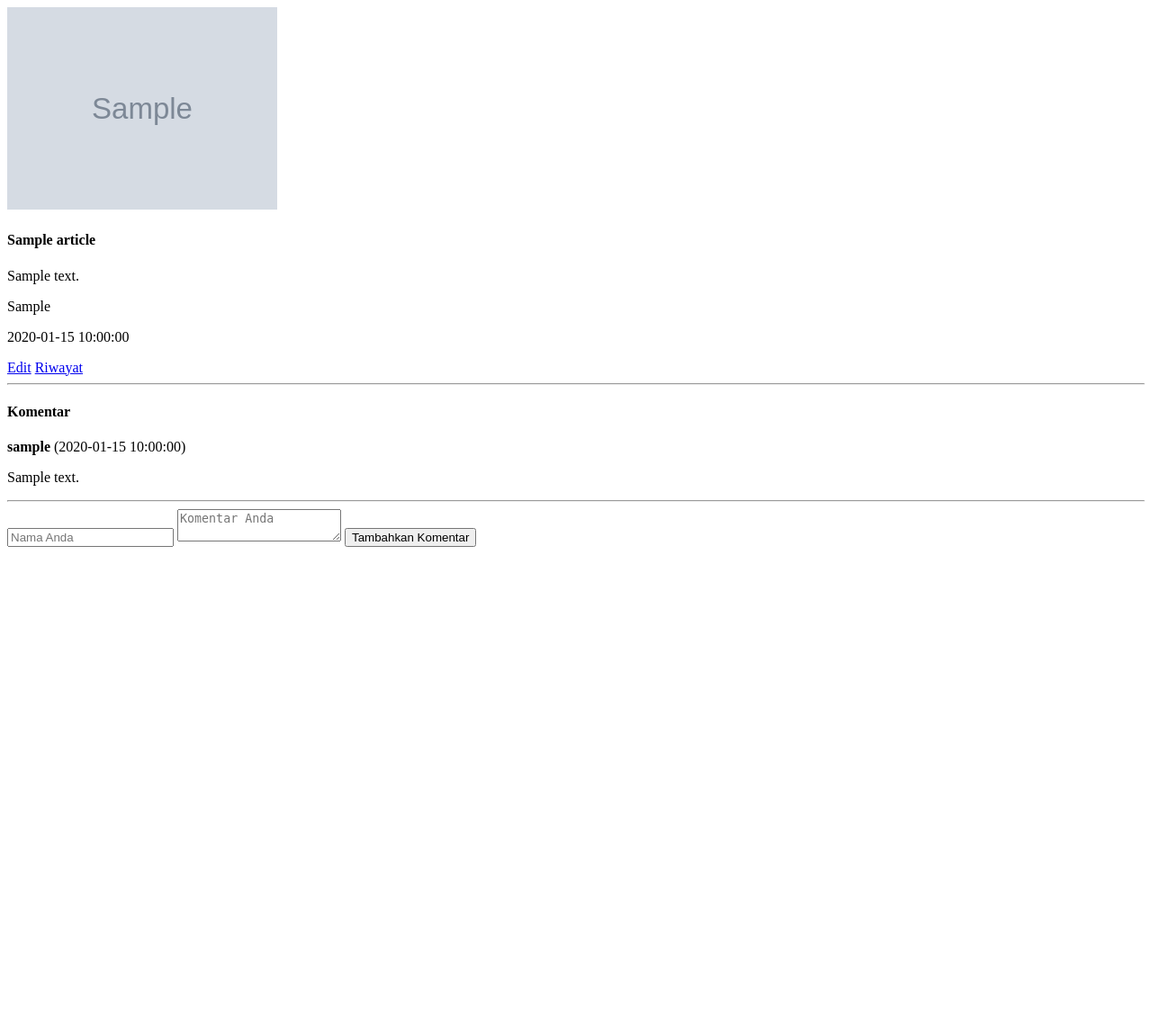
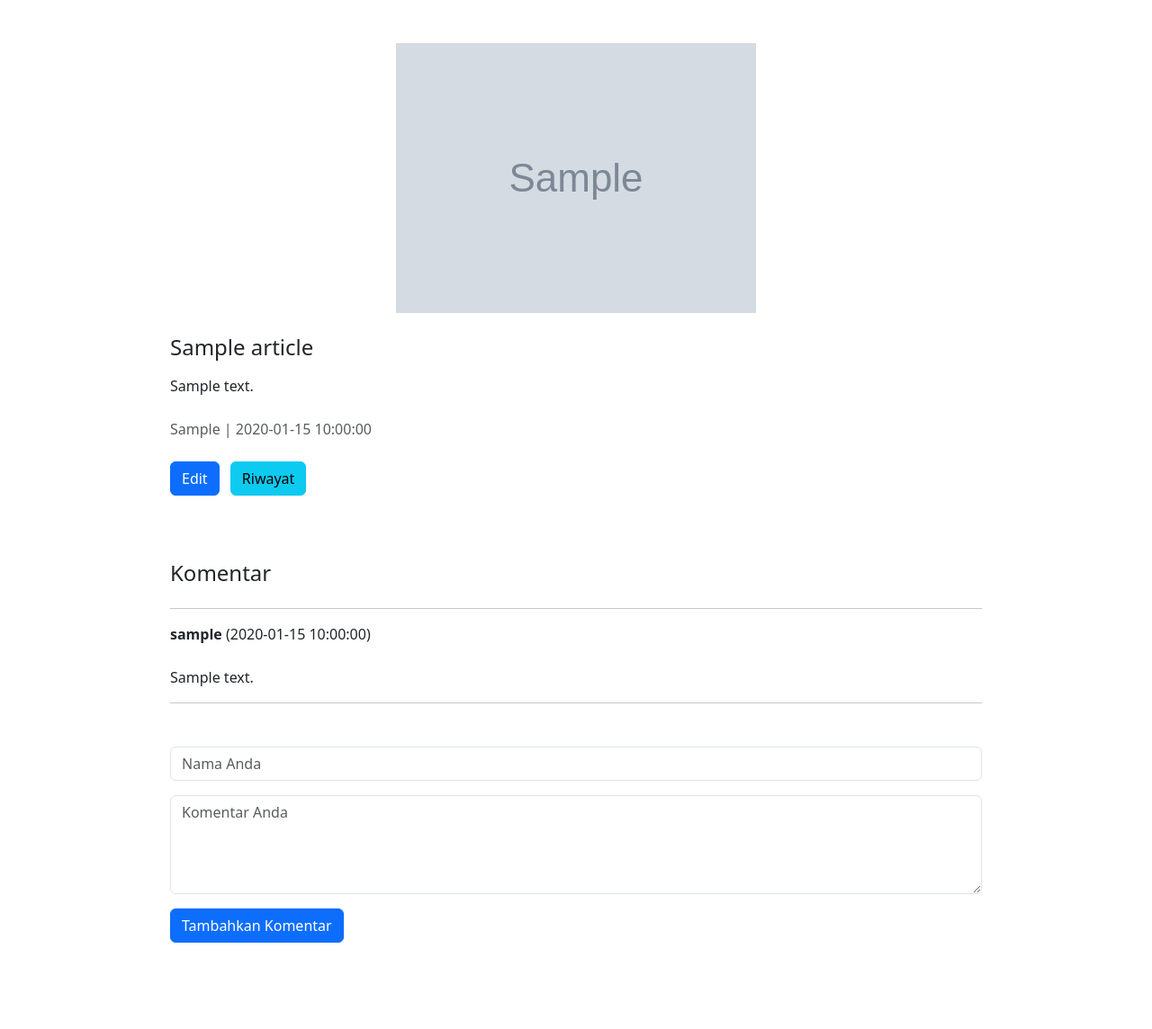
Before and after one commit to hikmalryvaldi/Blogging-KPL-Sederhana, a PHP site: page /artikel/view.php?id=1 in a window 1280 px wide. Shown: the whole page at 90% size. Before the commit the page ends 608 px from the top, so only its background shows below. Run offline with PHP 8.4, Linux system fonts and the light colour scheme; tables that the repository leaves empty or names only in its code hold one stand-in row (values such as "Sample post"); grey boxes marked "Sample" are stand-in pictures.

Commit message:
style view artikel

```diff
--- a/artikel/view.php
+++ b/artikel/view.php
@@ -1,22 +1,16 @@
 <?php
-
 require_once "../includes/dbh.inc.php";
-
 // Mendefinisikan variabel $id dengan nilai dari parameter URL
 if (isset($_GET['id'])) {
   $id = $_GET['id'];
-
   $queryArticle = "SELECT * FROM articles WHERE id = :id";
   $queryComments = "SELECT * FROM comments WHERE article_id = :id ORDER BY created_at DESC";
-
   $stmtArticle = $pdo->prepare($queryArticle);
   $stmtArticle->bindParam(':id', $id, PDO::PARAM_INT);
   $stmtArticle->execute();
-
   $stmtComments = $pdo->prepare($queryComments);
   $stmtComments->bindParam(':id', $id, PDO::PARAM_INT);
   $stmtComments->execute();
-
   $resultArticle = $stmtArticle->fetch(PDO::FETCH_ASSOC);
   $resultComments = $stmtComments->fetchAll(PDO::FETCH_ASSOC);
 } else {
@@ -30,34 +24,70 @@ if (isset($_GET['id'])) {
   <meta charset="UTF-8">
   <meta name="viewport" content="width=device-width, initial-scale=1.0">
   <title>Artikel</title>
+  <link href="https://cdn.jsdelivr.net/npm/bootstrap@5.3.0-alpha3/dist/css/bootstrap.min.css" rel="stylesheet">
 </head>
 
 <body>
+  <div class="container my-5">
+    <div class="row justify-content-center">
+      <div class="col-md-10 px-4">
+        <div class="mb-4">
+          <div class="text-center mb-4">
+            <img src="../assets/img/<?= $resultArticle["gambar"]; ?>" class="img-fluid" alt="" style="max-width: 100%; max-height: 400px; object-fit: contain;">
+          </div>
 
-  <img style="width: 300px;" src="../assets/img/<?= $resultArticle["gambar"]; ?>" alt="">
-  <h4><?= htmlspecialchars($resultArticle["judul"]); ?></h4>
-  <p><?= htmlspecialchars($resultArticle["artikel_text"]); ?></p>
-  <p><?= htmlspecialchars($resultArticle["penulis"]); ?></p>
-  <p><?= htmlspecialchars($resultArticle["created_at"]); ?></p>
-  <a href="edit.php?id=<?= $resultArticle["id"] ?>">Edit</a>
-  <a href="riwayat_penerbitan.php?id=<?= $resultArticle["id"] ?>">Riwayat</a>
+          <div class="mb-4">
+            <h4 class="mb-3"><?= htmlspecialchars($resultArticle["judul"]); ?></h4>
+            <p class="mb-4"><?= htmlspecialchars($resultArticle["artikel_text"]); ?></p>
 
+            <div class="text-muted mb-4">
+              <?= htmlspecialchars($resultArticle["penulis"]); ?> | <?= htmlspecialchars($resultArticle["created_at"]); ?>
+            </div>
+
+            <div>
+              <a href="edit.php?id=<?= $resultArticle["id"] ?>" class="btn btn-primary me-2">Edit</a>
+              <a href="riwayat_penerbitan.php?id=<?= $resultArticle["id"] ?>" class="btn btn-info">Riwayat</a>
+            </div>
+          </div>
+        </div>
+      </div>
+    </div>
+  </div>
+
+  <div class="container my-5">
+    <div class="row justify-content-center">
+      <div class="col-md-10 px-4">
+        <h4 class="mb-4">Komentar</h4>
         <hr>
 
-  <h4>Komentar</h4>
+        <div class="mb-5">
           <?php foreach ($resultComments as $comment): ?>
+            <div class="mb-4">
+              <div class="d-flex gap-2 align-items-center mb-2">
                 <p><strong><?= htmlspecialchars($comment["username"]); ?></strong> (<?= htmlspecialchars($comment["created_at"]); ?>)</p>
-    <p><?= htmlspecialchars($comment["comment_text"]); ?></p>
+              </div>
+              <p class="mb-3"><?= htmlspecialchars($comment["comment_text"]); ?></p>
               <hr>
+            </div>
           <?php endforeach; ?>
+        </div>
 
-  <form action="../includes/add_comment.inc.php" method="post">
+        <form action="../includes/add_comment.inc.php" method="post" class="mb-5">
           <input type="hidden" name="article_id" value="<?= $id ?>">
-    <input type="text" name="username" placeholder="Nama Anda">
-    <textarea name="comment_text" placeholder="Komentar Anda"></textarea>
-    <button type="submit">Tambahkan Komentar</button>
+
+          <div class="mb-3">
+            <input type="text" name="username" class="form-control" placeholder="Nama Anda">
+          </div>
+
+          <div class="mb-3">
+            <textarea name="comment_text" class="form-control" rows="4" placeholder="Komentar Anda"></textarea>
+          </div>
+
+          <button type="submit" class="btn btn-primary">Tambahkan Komentar</button>
         </form>
-
+      </div>
+    </div>
+  </div>
 </body>
 
 </html>
```
Also changed, not shown: assets/img/carlos94.jpg (added). Lines whose indentation alone changed are shown as unchanged.
